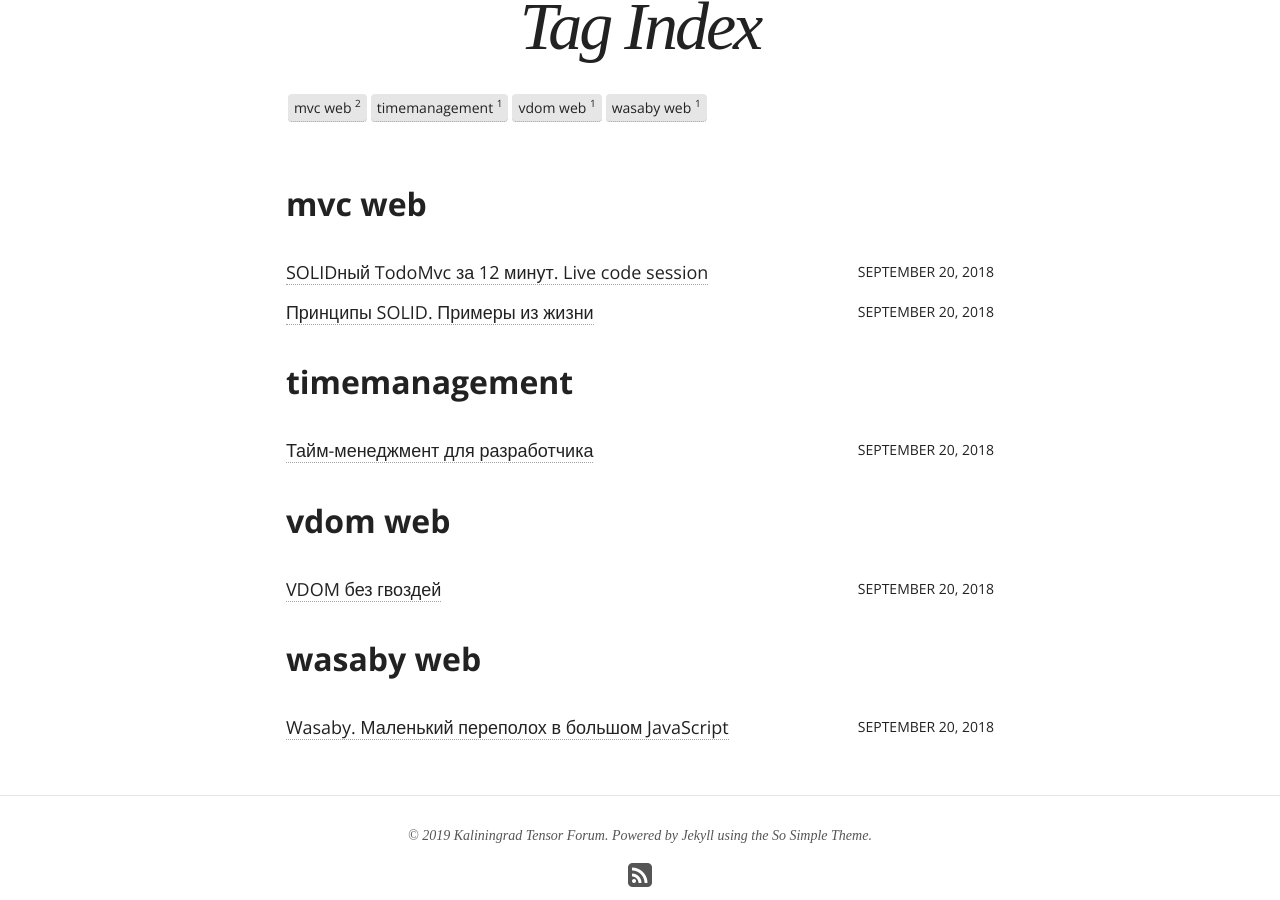
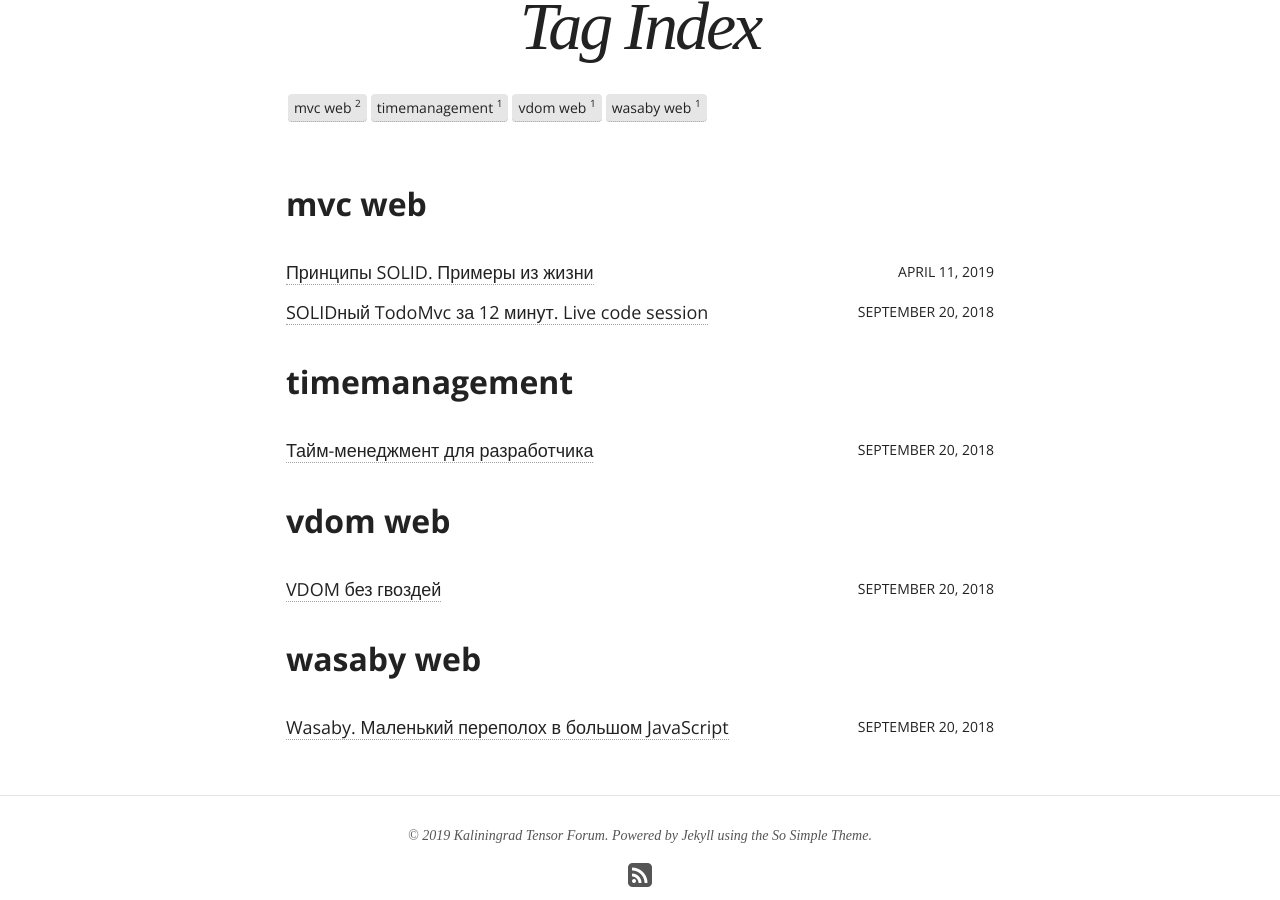
Before and after one commit to serkat/github.io, a Jekyll site: the page built from tags/index.md, in a window 1280 px wide and 900 px high, scrolled down 575 px. Built offline with Jekyll 4.4.1, drawn with Linux system fonts in a browser that asks for light colours; nearby versions of some CDN libraries.

Commit message:
article test

```diff
--- a/_posts/talks/2018-09-20-1-solid.md
+++ b/_posts/talks/2018-09-20-1-solid.md
@@ -9,7 +9,7 @@ tags: [mvc web]
 image:
 feature:
 talk: meetup_u4
-date: 2018-09-20
+date: 2019-04-11
 comments: true
 share: true
 announce: true
```
